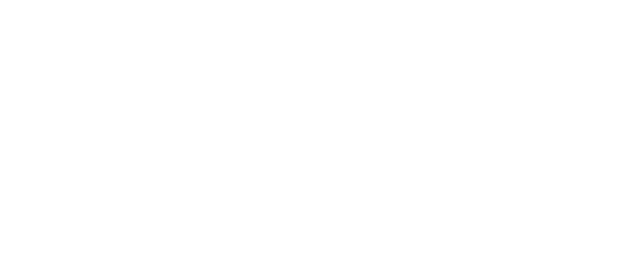
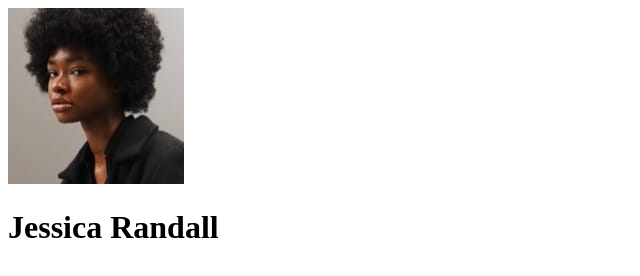
Before and after one commit to alexicoder/social-links-profile, a plain HTML site: page index.html in a window 1280 px wide. Shown: the whole page, without its empty margins (0-640 px from the left). Drawn offline with Linux system fonts and the light colour scheme.

Commit message:
created author-block, placed img and heading inside

```diff
--- a/index.html
+++ b/index.html
@@ -8,7 +8,12 @@
 <body>
     <div class="card-wrapper">
         <main class="card">
-
+            <header class="card-header">
+                <div class="author-block">
+                    <img src="assets/images/avatar-jessica.jpeg" alt="author avatar">
+                    <h1 class="author-name">Jessica Randall</h1>
+                </div>
+            </header>
         </main>
     </div>
 </body>
```
